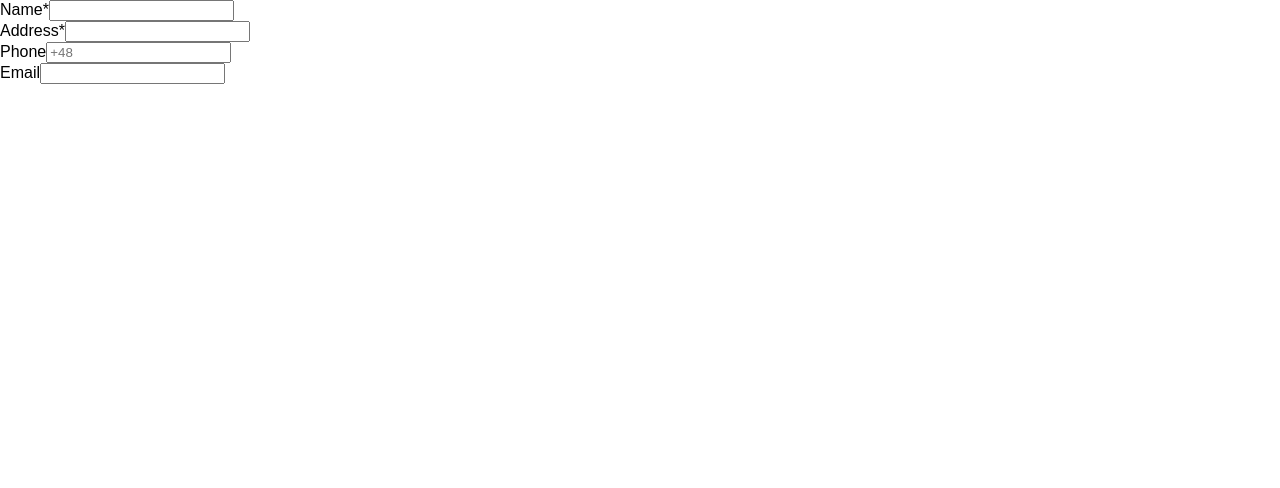
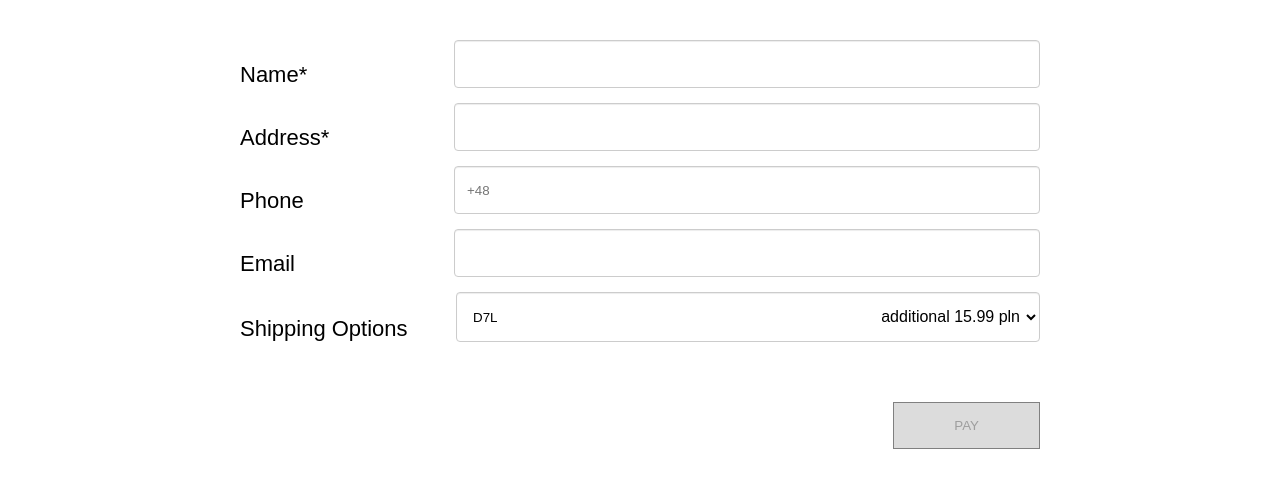
Before and after one commit to dudich/practical-task, a React app: page /shipping in a window 1280 px wide. Shown: the top 488 px of the page. Built offline with nearby package versions, Linux system fonts and the light colour scheme.

Commit message:
add validation to form

```diff
--- /dev/null
+++ b/src/components/FormErrors.js
@@ -0,0 +1,16 @@
+import React from 'react';
+
+const FormErrors = ({formErrors}) =>
+  <div className='formErrors'>
+    {Object.keys(formErrors).map((fieldName, i) => {
+      if(formErrors[fieldName].length > 0){
+        return (
+          <p key={i}>{fieldName} {formErrors[fieldName]}</p>
+        )
+      } else {
+        return '';
+      }
+    })}
+  </div>;
+
+  export default FormErrors;
--- a/src/index.scss
+++ b/src/index.scss
@@ -20,6 +20,7 @@ body {
 }
 
 .link-btn {
+  margin-bottom: 15px;
   padding: 15px 60px;
   border-radius: 0;
   border: 1px solid gray;
@@ -86,3 +87,69 @@ body {
     margin: 0 10px;
   }
 }
+
+.shipping {
+  max-width: 800px;
+  margin: 0 auto;
+  padding: 40px 0;
+}
+
+.shipping-form {
+  &__btn {
+    margin-top: 60px;
+    text-align: right;
+    button {
+      margin-bottom: 15px;
+      padding: 15px 60px;
+      border-radius: 0;
+      border: 1px solid gray;
+      background-color: gainsboro;
+      cursor: pointer;
+    }
+  }
+}
+
+.input-container {
+  position: relative;
+  display: flex;
+  justify-content: space-between;
+  align-items: flex-end;
+  width: 100%;
+  margin-bottom: 15px;
+  label {
+    font-size: 22px;
+  }
+  input {
+    width: 70%;
+    height: 34px;
+    padding: 6px 12px;
+    background-color: #fff;
+    border: 1px solid #ccc;
+    border-radius: 4px;
+    box-shadow: inset 0 1px 1px rgba(0,0,0,.075);
+    -webkit-transition: border-color .15s ease-in-out,-webkit-box-shadow .15s ease-in-out;
+    transition: border-color .15s ease-in-out,box-shadow .15s ease-in-out;
+  }
+  .custom-select {
+    width: 73%;
+    height: 50px;
+    padding: 6px 12px;
+    background-color: #fff;
+    border: 1px solid #ccc;
+    border-radius: 4px;
+    box-shadow: inset 0 1px 1px rgba(0,0,0,.075);
+    -webkit-transition: border-color .15s ease-in-out,-webkit-box-shadow .15s ease-in-out;
+    transition: border-color .15s ease-in-out,box-shadow .15s ease-in-out;
+  }
+  .notation {
+    position: absolute;
+    top: 0;
+    right: 20px;
+  }
+}
+
+.formErrors {
+  margin-left: 27%;
+  text-align: left;
+  color: red;
+}
--- a/src/layouts/Shipping.js
+++ b/src/layouts/Shipping.js
@@ -1,33 +1,144 @@
 import React, { Component } from 'react';
+import FormErrors from '../components/FormErrors';
+import {connect} from "react-redux";
 
 class Shipping extends Component {
+  constructor(props) {
+    super(props);
+    this.state = {
+      email: '',
+      phone: '',
+      name: '',
+      address: '',
+      option: 'additional 15.99 pln',
+      formErrors: {email: '', phone: '', name: '', address: ''},
+      nameValid: false,
+      emailValid: false,
+      phoneValid: false,
+      addressValid: false,
+      formValid: false
+    }
+  }
+
+  handleUserInput = (e) => {
+    const name = e.target.name;
+    const value = e.target.value;
+    this.setState({[name]: value},
+                    () => {this.validateField(name, value)})
+  };
+
+  validateField(fieldName, value) {
+    let fieldValidationErrors = this.state.formErrors;
+    let emailValid = this.state.emailValid;
+    let phoneValid = this.state.phoneValid;
+    let nameValid = this.state.nameValid;
+    let addressValid = this.state.addressValid;
+
+    switch(fieldName) {
+      case 'email':
+        emailValid = value.match(/^([\w.%+-]+)@([\w-]+\.)+([\w]{2,})$/i);
+        fieldValidationErrors.email = emailValid ? '' : ' is invalid';
+        break;
+      case 'phone':
+        phoneValid = value.length === 9;
+        fieldValidationErrors.phone = phoneValid ? '': ' is too short';
+        break;
+      case 'name':
+        nameValid = value.length >= 3;
+        fieldValidationErrors.name = nameValid ? '': ' is too short';
+        break;
+      case 'address':
+        addressValid = value.length > 0;
+        fieldValidationErrors.address = addressValid ? '': ' is required';
+        break;
+      default:
+        break;
+    }
+    this.setState({formErrors: fieldValidationErrors,
+      emailValid: emailValid,
+      phoneValid: phoneValid,
+      nameValid: nameValid,
+      addressValid: addressValid
+    }, this.validateForm);
+  }
+
+  validateForm() {
+    this.setState({formValid: this.state.emailValid &&
+      this.state.phoneValid && this.state.nameValid &&
+      this.state.addressValid });
+  }
+
+  componentDidMount() {
+    const totalPrice = this.props.items.reduce((acc, item) => (acc + item.quantity * item.itemPrice), 0);
+    const goodsCount = this.props.items.filter((item) => item.quantity > 0 ).length;
+
+    console.log(goodsCount);
+
+    if (totalPrice > 200 || goodsCount >= 3) {
+     this.setState({option: 'FREE SHIPPING'});
+    }
+  }
+
   render() {
     return (
       <div className="shipping">
-        <div className="shipping-form">
+        <form className="shipping-form">
           <div className="input-container">
             <label htmlFor="userName">Name*</label>
-            <input type="text" id="userName" required pattern="[0-9]{3}"/>
+            <input type="text" id="userName" name="name" value={this.state.name} onChange={this.handleUserInput} required/>
           </div>
 
           <div className="input-container">
             <label htmlFor="">Address*</label>
-            <input type="text" id="userAddress" required/>
+            <input type="text" id="userAddress" name="address" value={this.state.address} onChange={this.handleUserInput} required/>
           </div>
 
           <div className="input-container">
             <label htmlFor="userTel">Phone</label>
-            <input type="tel" id="userTel" placeholder="+48" pattern="[0-9]{9}"/>
+            <input type="tel" id="userTel" name="phone" placeholder="+48" value={this.state.phone} onChange={this.handleUserInput}/>
           </div>
 
           <div className="input-container">
             <label htmlFor="userEmail">Email</label>
-            <input type="email" id="userEmail"/>
+            <input type="email" id="userEmail" name="email" value={this.state.email} onChange={this.handleUserInput}/>
           </div>
-        </div>
+
+          <FormErrors formErrors={this.state.formErrors} />
+
+          <div className="input-container">
+            <label htmlFor="shippingOptions">Shipping Options</label>
+            <select className="custom-select"
+                    id="shippingOptions"
+                    value={this.state.option}
+                    name="option"
+                    onChange={this.handleUserInput}
+                    disabled={this.state.option === 'FREE SHIPPING'}
+            >
+              { this.state.option === 'FREE SHIPPING' &&
+                <option value="FREE SHIPPING">ninjPost</option>
+              }
+              <option value="additional 15.99 pln" selected>D7L</option>
+              <option value="additional 7.99 pln">7post</option>
+            </select>
+            <p className="notation">{this.state.option}</p>
+          </div>
+
+          <div className="shipping-form__btn">
+            <button type="button" disabled={!this.state.formValid}>PAY</button>
+          </div>
+        </form>
       </div>
     );
   }
 }
 
-export default Shipping;
+export default connect(
+  state => ({
+    items: state.items
+  }),
+  dispatch => ({
+    getItems: (items) => {
+      dispatch({type: 'GET_ITEMS', payload: items})
+    },
+  })
+)(Shipping);
```
